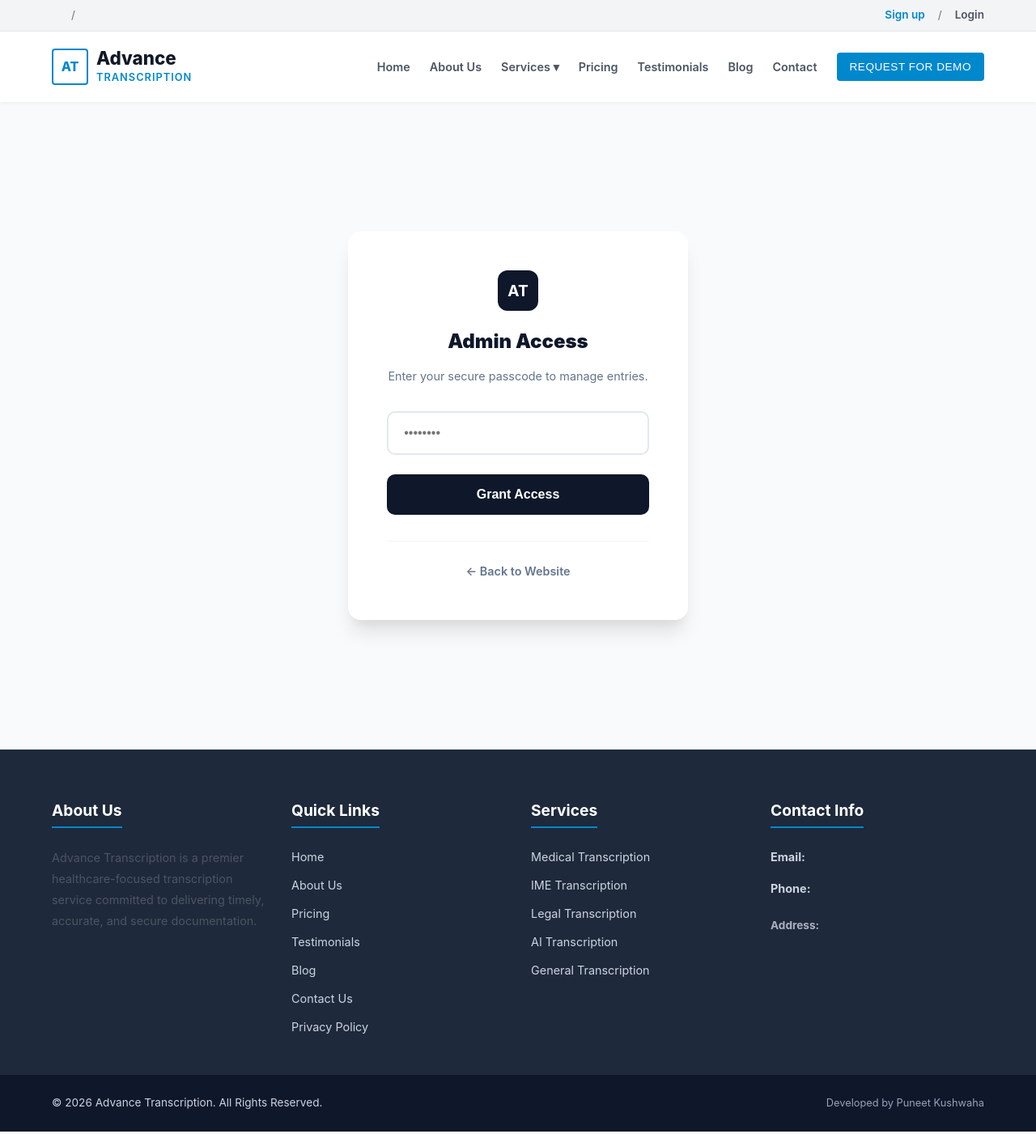
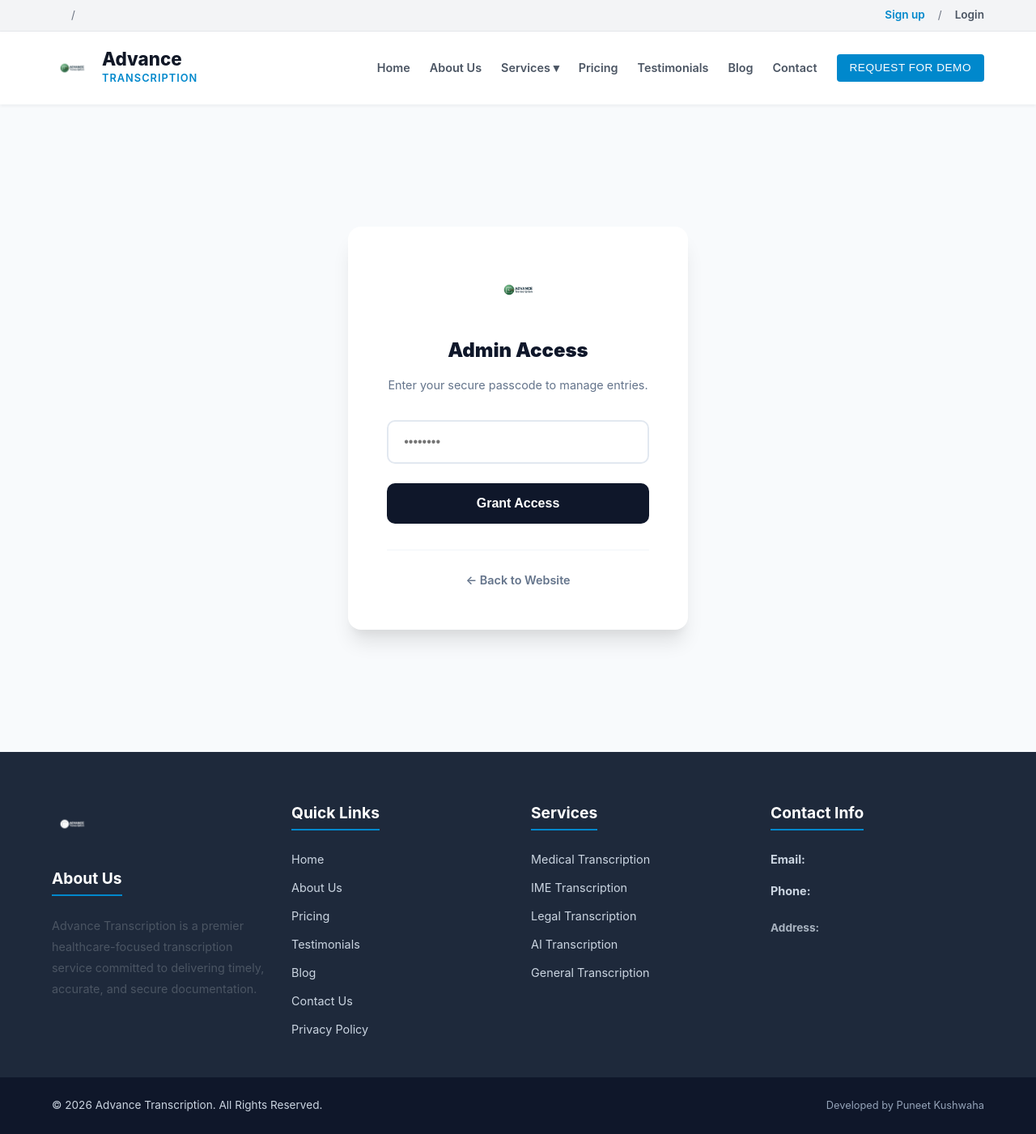
Before and after one commit to puneetkushwaha/Advance-Transcription, a Next.js app: page /admin in a window 1280 px wide. Shown: the whole page at 81% size. Built offline with nearby package versions, Linux system fonts and the light colour scheme.

Commit message:
Updated logo to transparent.png across the entire application

```diff
--- a/src/app/Navbar.js
+++ b/src/app/Navbar.js
@@ -29,11 +29,12 @@ export default function Navbar() {
       <nav style={{ backgroundColor: 'var(--navbar-bg)', padding: '1.25rem 0', boxShadow: '0 2px 4px rgba(0,0,0,0.05)', position: 'sticky', top: 0, zIndex: 1000 }}>
         <div className="container" style={{ display: 'flex', justifyContent: 'space-between', alignItems: 'center' }}>
 
-          <Link href="/" style={{ display: 'flex', alignItems: 'center', gap: '10px' }}>
-            {/* Logo Placeholder */}
-            <div style={{ width: '45px', height: '45px', border: '2px solid var(--primary)', color: 'var(--primary)', borderRadius: '4px', display: 'flex', alignItems: 'center', justifyContent: 'center', fontWeight: '800' }}>
-              AT
-            </div>
+          <Link href="/" style={{ display: 'flex', alignItems: 'center', gap: '12px' }}>
+            <img
+              src="/transparent.png"
+              alt="Advance Transcription Logo"
+              style={{ height: '50px', width: 'auto', objectFit: 'contain' }}
+            />
             <div style={{ display: 'flex', flexDirection: 'column' }}>
               <span style={{ fontSize: '1.4rem', fontWeight: '800', color: '#111827', lineHeight: '1.2' }}>
                 Advance
--- a/src/app/admin/page.js
+++ b/src/app/admin/page.js
@@ -75,7 +75,9 @@ export default function AdminDashboard() {
             }
           `}} />
           <div style={{ textAlign: 'center', marginBottom: '2rem' }}>
-            <div style={{ width: '50px', height: '50px', background: '#0f172a', borderRadius: '12px', display: 'flex', alignItems: 'center', justifyContent: 'center', margin: '0 auto 1.5rem', color: 'white', fontWeight: 'bold', fontSize: '1.2rem' }}>AT</div>
+            <div style={{ marginBottom: '1.5rem' }}>
+              <img src="/transparent.png" alt="Logo" style={{ height: '60px', width: 'auto' }} />
+            </div>
             <h1 style={{ fontSize: '1.5rem', fontWeight: '900', color: '#0f172a' }}>Admin Access</h1>
             <p style={{ color: '#64748b', fontSize: '0.9rem', marginTop: '0.5rem' }}>Enter your secure passcode to manage entries.</p>
           </div>
@@ -140,8 +142,8 @@ export default function AdminDashboard() {
     <div style={{ minHeight: '100vh', backgroundColor: '#f1f5f9' }}>
       {/* Top Nav */}
       <nav style={{ backgroundColor: '#0f172a', color: 'white', padding: '1rem 2rem', display: 'flex', justifyContent: 'space-between', alignItems: 'center', position: 'sticky', top: 0, zIndex: 100 }}>
-        <div style={{ fontWeight: '900', fontSize: '1.2rem', display: 'flex', alignItems: 'center', gap: '10px' }}>
-          <div style={{ width: '30px', height: '30px', border: '2px solid white', borderRadius: '4px', display: 'flex', alignItems: 'center', justifyContent: 'center', fontSize: '0.8rem' }}>AT</div>
+        <div style={{ fontWeight: '900', fontSize: '1.2rem', display: 'flex', alignItems: 'center', gap: '15px' }}>
+          <img src="/transparent.png" alt="Logo" style={{ height: '35px', width: 'auto', filter: 'brightness(0) invert(1)' }} />
           Admin Central
         </div>
         <div style={{ display: 'flex', gap: '1.5rem', alignItems: 'center' }}>
--- a/src/app/layout.js
+++ b/src/app/layout.js
@@ -26,6 +26,13 @@ export default function RootLayout({ children }) {
               <div style={{ display: 'grid', gridTemplateColumns: 'repeat(4, 1fr)', gap: '2rem', paddingBottom: '3rem' }}>
                 {/* Column 1 */}
                 <div>
+                  <div style={{ marginBottom: '1.5rem' }}>
+                    <img
+                      src="/transparent.png"
+                      alt="Advance Transcription Logo"
+                      style={{ height: '50px', width: 'auto', filter: 'brightness(0) invert(1)' }}
+                    />
+                  </div>
                   <h3 style={{ fontSize: '1.2rem', color: 'white', borderBottom: '2px solid var(--primary)', paddingBottom: '0.5rem', display: 'inline-block', marginBottom: '1.5rem' }}>About Us</h3>
                   <p style={{ fontSize: '0.9rem', lineHeight: '1.8' }}>
                     Advance Transcription is a premier healthcare-focused transcription service committed to delivering timely, accurate, and secure documentation.
--- a/src/app/login/page.js
+++ b/src/app/login/page.js
@@ -7,6 +7,9 @@ export default function LoginPortal() {
   return (
     <div style={{ minHeight: '100vh', backgroundColor: '#fcfcfc', padding: '6rem 0' }}>
       <div className="container" style={{ textAlign: 'center' }}>
+        <div style={{ marginBottom: '2rem', display: 'flex', justifyContent: 'center' }}>
+          <img src="/transparent.png" alt="Logo" style={{ height: '80px', width: 'auto' }} />
+        </div>
         <h1 style={{ fontSize: '3.5rem', color: '#0f172a', fontWeight: '900', marginBottom: '5rem' }}>Client Login</h1>
 
         <div style={{ display: 'grid', gridTemplateColumns: 'repeat(auto-fit, minmax(300px, 1fr))', gap: '3rem', maxWidth: '1200px', margin: '0 auto' }}>
--- a/src/app/page.js
+++ b/src/app/page.js
@@ -222,7 +222,7 @@ export default function Home() {
               <div className={styles.phoneScreen}>
                 {/* Brand Logo inside phone */}
                 <div style={{ textAlign: 'center', margin: '3.5rem 0 2rem 0' }}>
-                  <img src="/images/stethoscope.png" alt="Logo" style={{ width: '45px', marginBottom: '0.5rem' }} />
+                  <img src="/transparent.png" alt="Logo" style={{ width: '60px', height: 'auto', marginBottom: '0.5rem' }} />
                   <div style={{ color: 'var(--primary)', fontWeight: 'bold', fontSize: '1.25rem', lineHeight: '1.1' }}>
                     Advance<br />
                     <span style={{ color: '#0f172a', fontSize: '1.05rem' }}>Transcription</span>
--- a/src/app/signup/page.js
+++ b/src/app/signup/page.js
@@ -68,6 +68,9 @@ export default function Signup() {
 
         {/* Left Side: Information */}
         <div style={{ padding: '2rem 0' }}>
+          <div style={{ marginBottom: '2rem' }}>
+            <img src="/transparent.png" alt="Logo" style={{ height: '80px', width: 'auto' }} />
+          </div>
           <div style={{ color: 'var(--primary)', fontWeight: '900', fontSize: '1.2rem', marginBottom: '1.5rem', textTransform: 'uppercase', letterSpacing: '2px' }}>Enrollment Form</div>
           <h1 style={{ fontSize: '3.5rem', color: '#0f172a', fontWeight: '900', marginBottom: '2rem', lineHeight: '1.1' }}>Join Advance Transcription Today</h1>
           <p style={{ fontSize: '1.2rem', color: '#475569', lineHeight: '1.7', marginBottom: '3rem' }}>
```
Also changed, not shown: public/logo.jpg (added), public/transparent.png (added).
